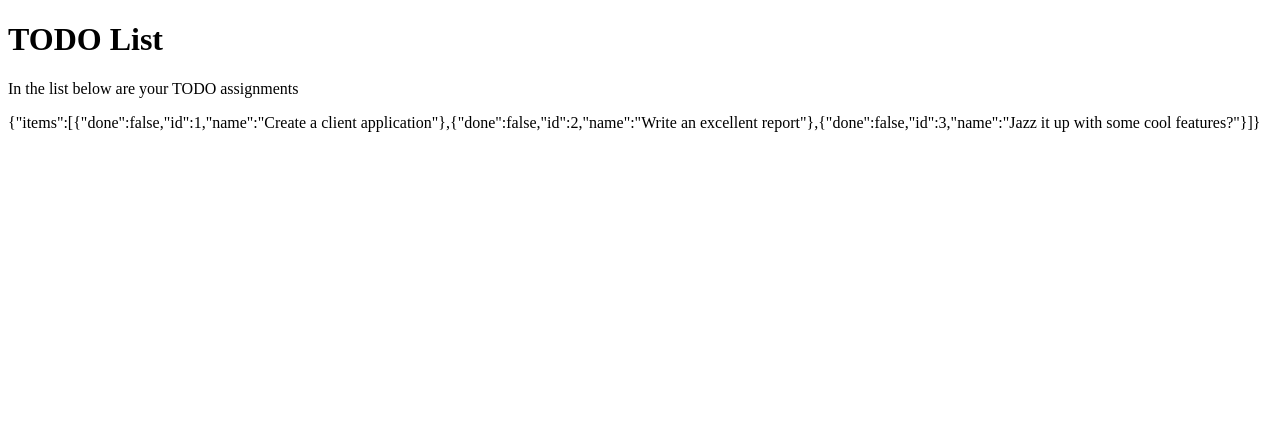
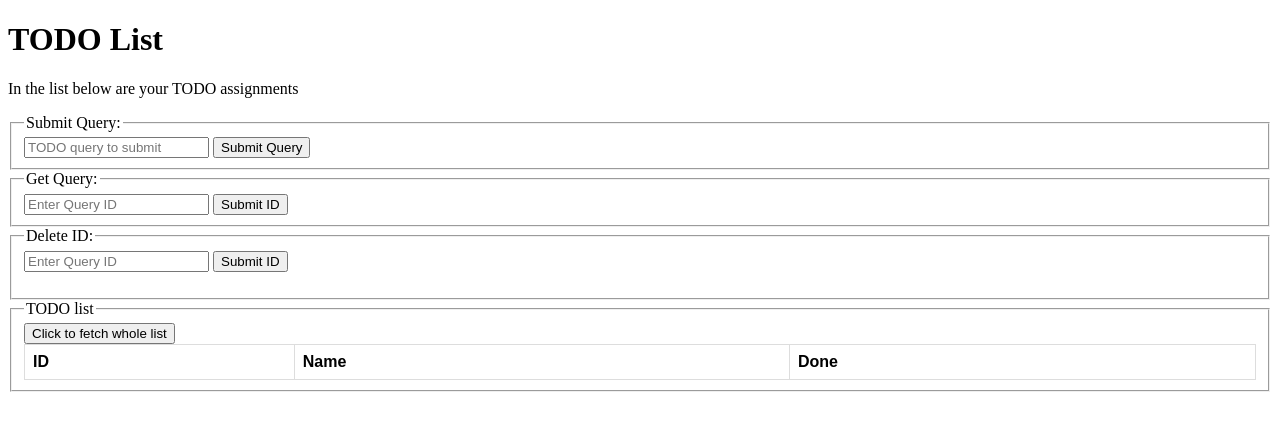
Before and after one commit to Kraknes/INF-2300, a Flask app: page / in a window 1280 px wide. Shown: the top 431 px of the page. Run offline with Flask 3, Linux system fonts and the light colour scheme; lists and menus that the app fills with data are empty.

Commit message:
nesten ferdig med html fil

```diff
--- a/Oblig2/Assignment 2/src/templates/index.html
+++ b/Oblig2/Assignment 2/src/templates/index.html
@@ -8,20 +8,181 @@
   <title> TODO webpage </title>
 </head>
 
+<!-- Table style -->
+<style>
+table {
+  font-family: arial, sans-serif;
+  border-collapse: collapse;
+  width: 100%;
+}
+
+td, th {
+  border: 1px solid #dddddd;
+  text-align: left;
+  padding: 8px;
+}
+
+</style>
+
 <!-- koden begynne her -->
+
 <body>
 
     <h1> TODO List </h1>
 
     <p> In the list below are your TODO assignments</p>
-    <p id="input">This is a list</p>
 
+    <!-- Submittion Query to TODO list (POST) -->
+    <form action="/api/items" target="_blank" method="post" id="create">
+        <fieldset>
+            <legend>Submit Query:</legend>
+            <input type="text" id="submitText" placeholder="TODO query to submit" required>
+            <input type="submit" onclick="submitQuery()" value="Submit Query">
+        </fieldset>
+    </form>
+
+    <form id="getID" onsubmit="return submitID(event)">
+        <fieldset>
+            <legend>Get Query:</legend>
+            <input type="number" id="inputID" placeholder="Enter Query ID" min="1" required>
+            <button type="submit">Submit ID</button>
+        </fieldset>
+    </form>
+
+    <form id="deleteID" onsubmit="return deleteID(event)">
+        <fieldset>
+            <legend>Delete ID:</legend>
+            <input type="number" id="IDtoDelete" placeholder="Enter Query ID" min="1" required>
+            <button type="submit">Submit ID</button>
+            <p id="deleteStatus"></p>
+        </fieldset>
+    </form>
+
+    <form>
+        <fieldset>
+            <legend>TODO list</legend>
+                <!-- Fetch button for TODO list (GET) -->
+                <button type="button" onclick="getText()"> Click to fetch whole list</button>
+
+                <!-- Tabell over TODOs -->
+                <table id="todo-table">
+                    <tr>
+                        <th> ID </th>
+                        <th> Name </th>
+                        <th> Done </th>
+                    </tr>
+                </table>
+        </fieldset>
+    </form>
+    <br>
+
+
+
+    <!-- Function/scrips for functionality of HTML page -->
     <script>
-    getText()
-    async function getText() {
-        let myObject = await fetch("/api/items");
-        let myText = await myObject.text();
-        document.getElementById("input").innerHTML = myText;
+        async function deleteID(e){
+            e.preventDefault();
+            var numberID = document.getElementById("IDtoDelete").value.trim();
+            console.log("test");
+            console.log(numberID);
+
+            const response = await fetch(`/api/items/${encodeURIComponent(numberID)}`,
+                {
+                method: "delete",
+                headers: {
+                    "Content-type": "application/json"}
+                }
+            );
+            console.log(response);
+
+            const object = await response.json();
+            console.log(object);
+            var string = document.getElementById("deleteStatus");
+            string.innerHTML = "ID to be deleted returned:" + object.deleted
+
+        }
+
+
+        async function submitID(e){
+            e.preventDefault();
+            var numberID = document.getElementById("inputID").value.trim();
+            console.log("test");
+            console.log(numberID);
+
+            const response = await fetch(`/api/items/${encodeURIComponent(numberID)}`);
+            console.log(response)
+
+            const object = await response.json();
+            console.log(object)
+
+            let item = object.item;
+            console.log(item)
+
+            const table = document.getElementById('todo-table');
+
+            table.innerHTML = '';
+            let text = "<tr><th> ID </th><th> Name </th><th> Done </th></tr>"
+            text += "<tr><td>"+item.id+"</td>" + "<td>"+item.name+"</td>" + "<td>"+item.done+"</td></tr>";
+            table.innerHTML = text;
+
+
+        }
+
+        async function submitQuery() {
+            // Henter daten fra tekstboksen
+            var name = document.getElementById("submitText").value;
+
+            // Respondere riktig til server
+            const response = await fetch("/api/items",
+                {
+                method: "post",
+                body: JSON.stringify({name}),
+                headers: {
+                    "Content-type": "application/json"}
+                }
+            )
+
+            // Venter på svar
+            console.log(response);
+            const object = await response.json();
+            let item = object.item;
+
+            // Legger til responsen til listen
+            const table = document.getElementById('todo-table');
+            // if (!table){
+                // Må legge til slik at hvis det er ingen i tabellen så må headers lage
+            // }
+            table.innerHTML = '';
+            let text = "<tr><th> ID </th><th> Name </th><th> Done </th></tr>"
+            text += "<tr><td>"+item.id+"</td>" + "<td>"+item.name+"</td>" + "<td>"+item.done+"</td></tr>";
+            table.innerHTML = text;
+
+
+        }
+
+        async function getText() {
+
+            // Henter API inn av liste på server
+            const myObject = await fetch("/api/items");
+
+            // tar ut objectet som json
+            const myJson = await myObject.json();
+
+            // Henter tabell og resetter den til null
+            const table = document.getElementById('todo-table');
+            table.innerHTML = '';
+
+            // Henter inn informasjon og lager string
+            let text = "<tr><th> ID </th><th> Name </th><th> Done </th></tr>"
+            for (const item of myJson.items){
+                text += "<tr>";
+                text += "<td>"+item.id+"</td>" + "<td>"+item.name+"</td>" + "<td>"+item.done+"</td>";
+                text += "<tr>";
+            }
+
+            // Setter string inn i tabell
+            table.innerHTML = text;
+
     }
     </script>
 
@@ -29,47 +190,6 @@
 
 
 
-
-
-<!--
-    <ul>
-        {% for item in items %}
-        <li data-id="{{item.id}}">
-            <input type="checkbox" {% if item.done %}checked{% endif %} disabled>
-            <span>{{ item.name }}</span>
-        </li>
-        {% else %}
-            <li><em>No items yet.</em></li>
-        {% endfor %}
-
-    </ul> -->
-
-<!--
-<button type="button" onclick="myFunction()">Click Me!</button>
-
-<p id="demo">This is a demonstration.</p>
-
-
-<button type="button"
-onclick=fetchData()>
-Click me to get data</button>
-<p id="demo">Data comes here </p>
-
-
- -->
-
-<!-- <script>
-    function myFunction() {
-        document.getElementById("demo").innerText = "Hello JavaScript!";
-        }
-
-    function fetchData() {
-
-
-        }
-
-</script> -->
-
 </body>
 
 </html>
```
Also changed, not shown: Oblig2/Assignment 2/src/templates/index_aug.html (line endings or trailing spaces).
